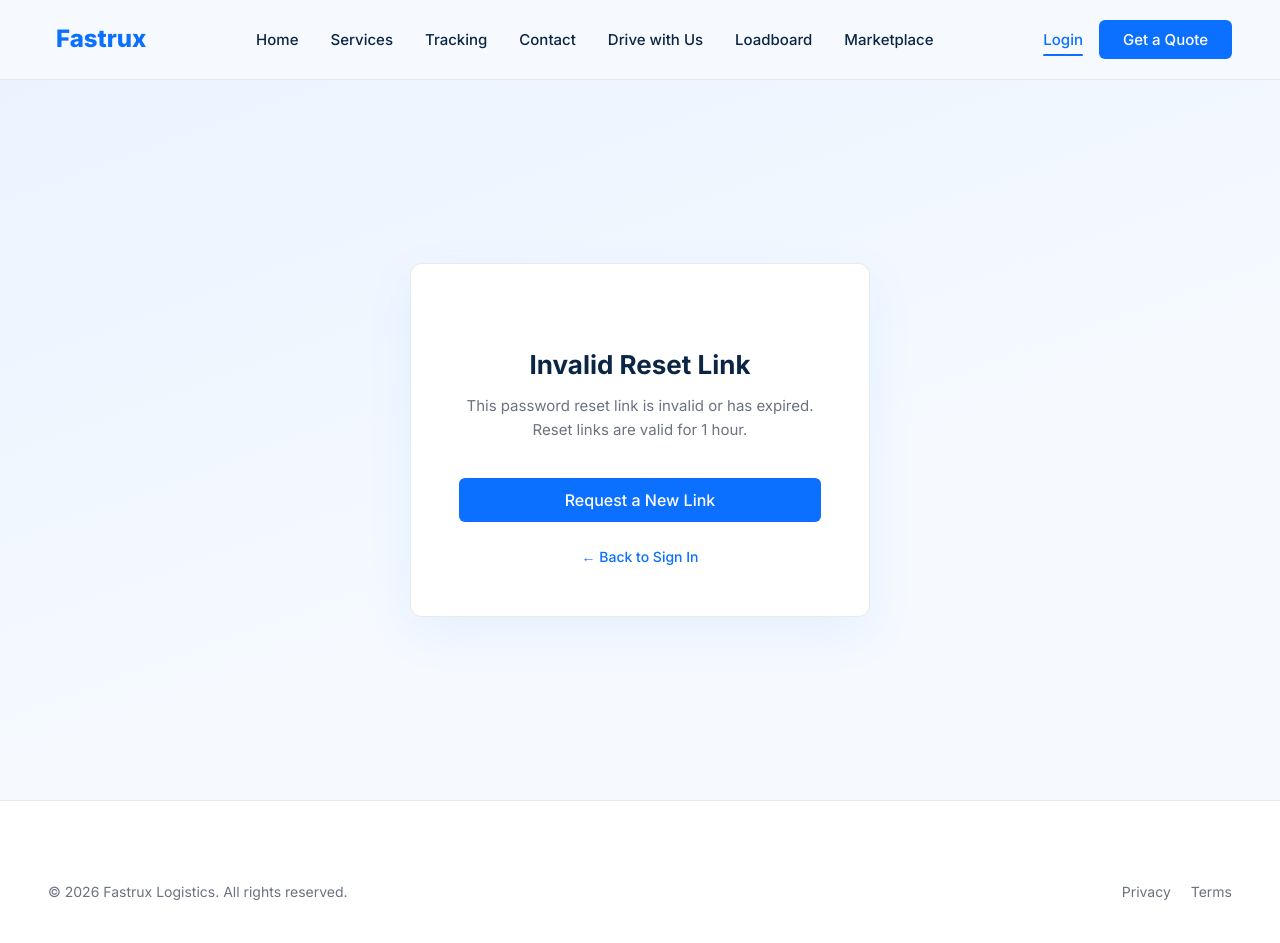
After one commit to rsnoris/Fastrux, a PHP site: page /reset-password.php in a window 1280 px wide. The commit adds this page. Run offline with PHP 8.4, Linux system fonts and the light colour scheme; some libraries are stand-ins or nearby versions.

Commit message:
Fix Method not allowed login error and production readiness improvements
Co-authored-by: rsnoris <194880795+rsnoris@users.noreply.github.com>
Agent-Logs-Url: https://github.com/rsnoris/Fastrux/sessions/7ce24cc5-f162-42a0-9fff-dff2e90a6553

```diff
--- a/login.php
+++ b/login.php
@@ -159,6 +159,8 @@
             super_admin:       'admin-dashboard.php',
             insurance_company: 'insurance-dashboard.php',
             trucking_company:  'trucking-dashboard.php',
+            gas_station:       'gas-station-dashboard.php',
+            hotel:             'hotel-dashboard.php',
           };
           const defaultDash = dashboardMap[role] || 'index.php';
           const redirect = params.get('redirect') || defaultDash;
--- /dev/null
+++ b/reset-password.php
@@ -0,0 +1,206 @@
+<!DOCTYPE html>
+<html lang="en">
+<head>
+  <meta charset="UTF-8" />
+  <link rel="icon" href="favicon.svg" type="image/svg+xml" />
+  <meta name="viewport" content="width=device-width, initial-scale=1.0" />
+  <title>Reset Password — Fastrux Logistics</title>
+  <link rel="preconnect" href="https://fonts.googleapis.com" />
+  <link rel="preconnect" href="https://fonts.gstatic.com" crossorigin />
+  <link href="https://fonts.googleapis.com/css2?family=Inter:wght@300;400;500;600;700;800;900&display=swap" rel="stylesheet" />
+  <link rel="stylesheet" href="shared.css" />
+  <script src="https://code.iconify.design/iconify-icon/3.0.0/iconify-icon.min.js"></script>
+  <style>
+    .password-wrapper { position: relative; }
+    .password-toggle {
+      position: absolute; right: 14px; top: 50%; transform: translateY(-50%);
+      background: none; border: none; cursor: pointer;
+      color: var(--muted-foreground); display: flex; align-items: center;
+    }
+    @keyframes spin { to { transform: rotate(360deg); } }
+  </style>
+</head>
+<body>
+
+  <header class="header">
+    <div class="container header-content">
+      <a href="index.php" class="logo">
+        <iconify-icon icon="lucide:truck" style="font-size:28px;color:var(--primary)"></iconify-icon>
+        Fastrux
+      </a>
+      <nav class="nav-links">
+        <a class="nav-link" href="index.php">Home</a>
+        <a class="nav-link" href="index.php#services">Services</a>
+        <a class="nav-link" href="track.php">Tracking</a>
+        <a class="nav-link" href="contact.php">Contact</a>
+        <a class="nav-link" href="driver-onboarding.php">Drive with Us</a>
+        <a class="nav-link" href="loadboard.php">Loadboard</a>
+        <a class="nav-link" href="marketplace.php">Marketplace</a>
+      </nav>
+      <div class="header-actions">
+        <a class="nav-link active" href="login.php">Login</a>
+        <a class="btn btn-primary" href="quote.php">Get a Quote</a>
+      </div>
+      <button class="hamburger" id="hamburger" aria-label="Toggle menu">
+        <span></span><span></span><span></span>
+      </button>
+    </div>
+  </header>
+  <nav class="mobile-menu" id="mobileMenu">
+    <a class="nav-link" href="index.php">Home</a>
+    <a class="nav-link" href="index.php#services">Services</a>
+    <a class="nav-link" href="track.php">Tracking</a>
+    <a class="nav-link" href="contact.php">Contact</a>
+    <a class="nav-link" href="driver-onboarding.php">Drive with Us</a>
+    <a class="nav-link" href="loadboard.php">Loadboard</a>
+    <a class="nav-link" href="marketplace.php">Marketplace</a>
+    <div class="header-actions" style="margin-top:8px;">
+      <a class="btn btn-primary" href="quote.php">Get a Quote</a>
+    </div>
+  </nav>
+
+  <div class="auth-wrapper">
+
+    <!-- Invalid / missing token card -->
+    <div class="auth-card" id="invalidCard" style="display:none;">
+      <div class="auth-logo">
+        <iconify-icon icon="lucide:alert-circle" style="font-size:24px;color:var(--destructive)"></iconify-icon>
+      </div>
+      <h1 class="auth-title">Invalid Reset Link</h1>
+      <p class="auth-subtitle">This password reset link is invalid or has expired. Reset links are valid for 1 hour.</p>
+      <a href="forgot-password.php" class="btn btn-primary"
+         style="display:block;width:100%;padding:14px;font-size:16px;text-align:center;margin-top:8px;">
+        Request a New Link
+      </a>
+      <p class="auth-footer-text"><a href="login.php">← Back to Sign In</a></p>
+    </div>
+
+    <!-- Reset form card -->
+    <div class="auth-card" id="resetCard">
+      <div class="auth-logo">
+        <iconify-icon icon="lucide:lock" style="font-size:24px"></iconify-icon>
+      </div>
+      <h1 class="auth-title">Set new password</h1>
+      <p class="auth-subtitle">Choose a strong password for your account.</p>
+      <div class="form-feedback" id="resetFeedback"></div>
+      <form id="resetForm" novalidate>
+        <input type="hidden" name="form_type" value="reset_password" />
+        <input type="hidden" name="token"     id="tokenField"  value="" />
+        <div class="form-group">
+          <label for="new_password">New password</label>
+          <div class="password-wrapper">
+            <input class="form-control" type="password" id="new_password" name="new_password"
+                   placeholder="Min. 8 characters" required autocomplete="new-password" />
+            <button type="button" class="password-toggle" id="togglePwd1" aria-label="Show password">
+              <iconify-icon icon="lucide:eye" id="eyeIcon1" style="font-size:18px"></iconify-icon>
+            </button>
+          </div>
+        </div>
+        <div class="form-group">
+          <label for="confirm_password">Confirm new password</label>
+          <div class="password-wrapper">
+            <input class="form-control" type="password" id="confirm_password" name="confirm_password"
+                   placeholder="Repeat password" required autocomplete="new-password" />
+            <button type="button" class="password-toggle" id="togglePwd2" aria-label="Show password">
+              <iconify-icon icon="lucide:eye" id="eyeIcon2" style="font-size:18px"></iconify-icon>
+            </button>
+          </div>
+        </div>
+        <button type="submit" class="btn btn-primary" id="resetBtn"
+                style="width:100%;padding:14px;font-size:16px;margin-top:8px;">
+          Update Password
+        </button>
+      </form>
+      <p class="auth-footer-text"><a href="login.php">← Back to Sign In</a></p>
+    </div>
+
+    <!-- Success card -->
+    <div class="auth-card" id="successCard" style="display:none;">
+      <div class="auth-logo">
+        <iconify-icon icon="lucide:check-circle" style="font-size:24px;color:var(--success,#16a34a)"></iconify-icon>
+      </div>
+      <h1 class="auth-title">Password updated!</h1>
+      <p class="auth-subtitle">Your password has been changed successfully. You can now sign in with your new password.</p>
+      <a href="login.php" class="btn btn-primary"
+         style="display:block;width:100%;padding:14px;font-size:16px;text-align:center;margin-top:8px;">
+        Sign In
+      </a>
+    </div>
+
+  </div>
+
+  <footer class="footer">
+    <div class="container">
+      <div class="footer-bottom" style="border-top:none;padding-top:0;">
+        <div>© 2026 Fastrux Logistics. All rights reserved.</div>
+        <div>
+          <a href="privacy.php" style="color:var(--muted-foreground);margin-right:16px;">Privacy</a>
+          <a href="terms.php"   style="color:var(--muted-foreground);">Terms</a>
+        </div>
+      </div>
+    </div>
+  </footer>
+
+  <script>
+    const ham = document.getElementById('hamburger');
+    const mob = document.getElementById('mobileMenu');
+    ham.addEventListener('click', () => { ham.classList.toggle('open'); mob.classList.toggle('open'); });
+
+    // Password toggle helpers
+    function setupToggle(btnId, iconId, inputId) {
+      document.getElementById(btnId).addEventListener('click', () => {
+        const inp  = document.getElementById(inputId);
+        const show = inp.type === 'password';
+        inp.type   = show ? 'text' : 'password';
+        document.getElementById(iconId).setAttribute('icon', show ? 'lucide:eye-off' : 'lucide:eye');
+      });
+    }
+    setupToggle('togglePwd1', 'eyeIcon1', 'new_password');
+    setupToggle('togglePwd2', 'eyeIcon2', 'confirm_password');
+
+    // Read token from URL
+    const params  = new URLSearchParams(window.location.search);
+    const token   = params.get('token')   || '';
+    const userId  = params.get('user_id') || '';
+
+    if (!token) {
+      document.getElementById('resetCard').style.display   = 'none';
+      document.getElementById('invalidCard').style.display = 'block';
+    } else {
+      document.getElementById('tokenField').value = token;
+    }
+
+    document.getElementById('resetForm').addEventListener('submit', async function(e) {
+      e.preventDefault();
+      const btn      = document.getElementById('resetBtn');
+      const feedback = document.getElementById('resetFeedback');
+      const origHTML = btn.innerHTML;
+      btn.disabled   = true;
+      btn.innerHTML  = '<iconify-icon icon="lucide:loader-circle" style="font-size:18px;margin-right:8px;animation:spin 1s linear infinite"></iconify-icon>Updating…';
+      feedback.style.display = 'none';
+
+      try {
+        const res  = await fetch('process_form.php', { method: 'POST', body: new FormData(this) });
+        const data = await res.json();
+
+        if (data.success) {
+          document.getElementById('resetCard').style.display   = 'none';
+          document.getElementById('successCard').style.display = 'block';
+        } else {
+          feedback.className   = 'form-feedback error';
+          feedback.textContent = '✗ ' + data.message;
+          feedback.style.display = 'flex';
+          btn.disabled  = false;
+          btn.innerHTML = origHTML;
+        }
+      } catch {
+        feedback.className   = 'form-feedback error';
+        feedback.textContent = '✗ Network error — please try again.';
+        feedback.style.display = 'flex';
+        btn.disabled  = false;
+        btn.innerHTML = origHTML;
+      }
+    });
+  </script>
+</body>
+</html>
```
Also changed, not shown: forgot-password.php (+62 -5 lines), process_form.php (+179 -1 lines).
